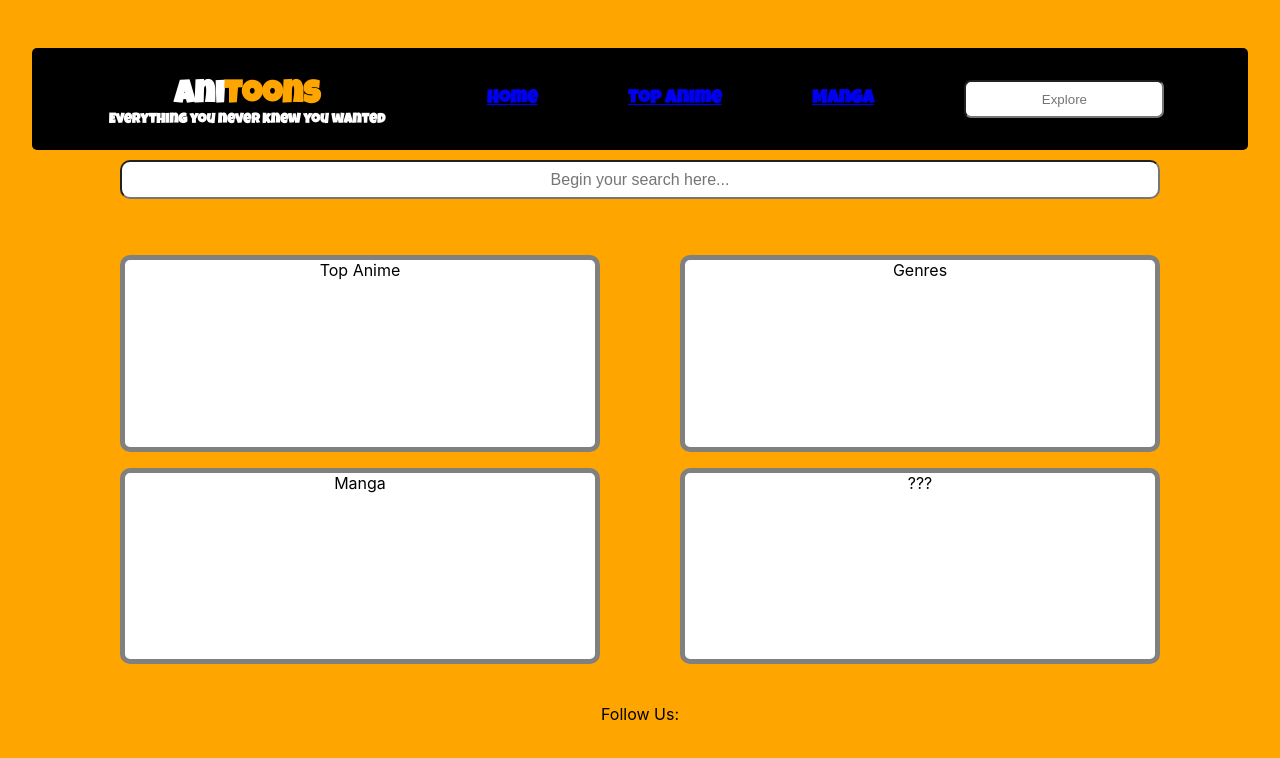
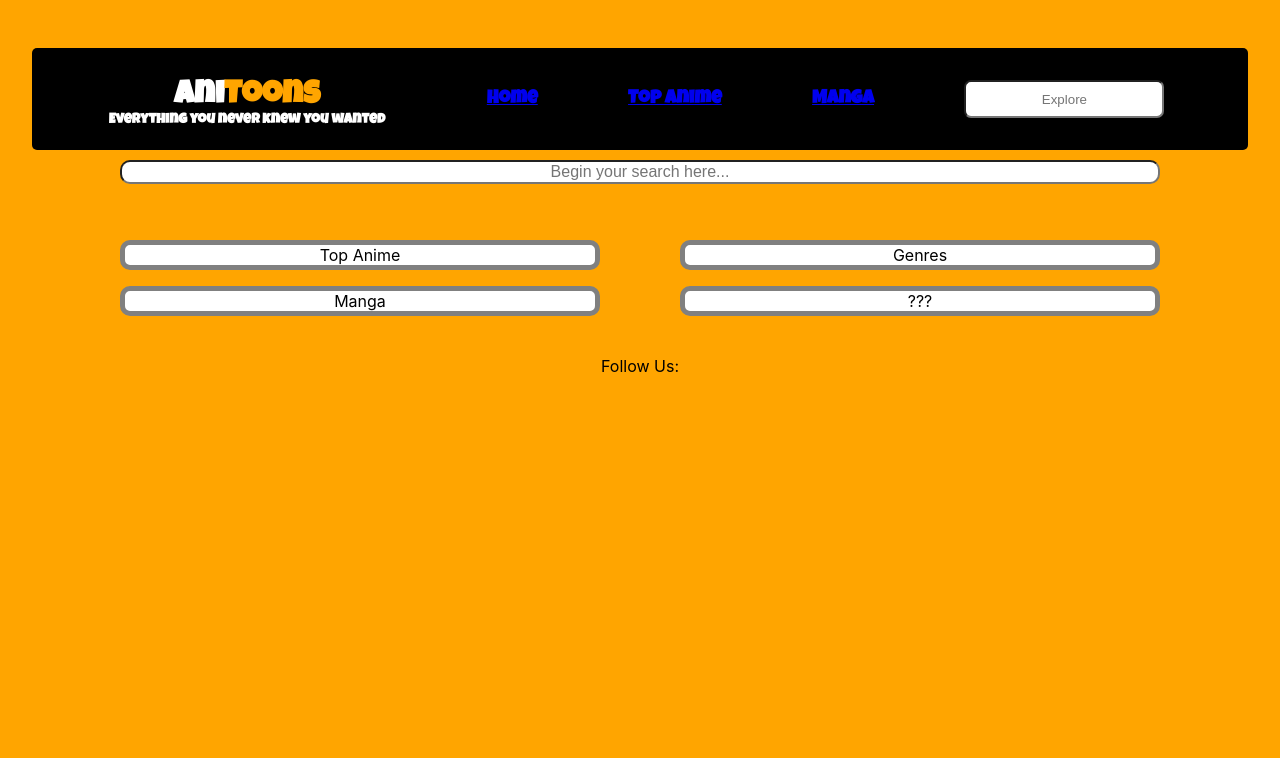
Before and after one commit to Juncie/AnimeList, a React (Create React App) app: page / in a window 1280 px wide. Shown: the top 758 px of the page. Built offline with nearby package versions, Linux system fonts and the light colour scheme.

Commit message:
toplist changes

```diff
--- a/src/App.css
+++ b/src/App.css
@@ -5,6 +5,10 @@
   text-align: center;
   height: 100vh;
   background: orange;
+  background-size: cover;
+  overflow: visible;
+  margin: 0;
+  padding: 0;
 }
 
 /* NAVBAR Lines 12 - 63 */
@@ -69,11 +73,11 @@ nav h5{
 }
 .wrapper{
   display: grid;
-  height: 100vh;
+  height: 100%;
   grid-template-columns: repeat(2, .4fr);
-  grid-template-rows:.2fr 1fr 1fr 25vw ;
+  grid-template-rows:.2fr 1fr 1fr 25vw;
   grid-template-areas:
-  "lol lol"
+  "searchbar searchbar"
   "topanime genres"
   "manga random"
   "footer footer" ;
@@ -92,7 +96,7 @@ nav h5{
 }
 
 .home-page input{
-  grid-area: lol;
+  grid-area: searchbar;
   position: relative;
   top: 20vh;
   border-radius: 10px;
@@ -100,9 +104,13 @@ nav h5{
   font-size: 1em;
 }
   .show-box{
-    display: flex;
-    flex-flow: column wrap;
+    margin-top: 20vh;
+    display: grid;
+    grid-template-columns: repeat(5, 19vw);
+
   }
+
+
 
 /* Error here */
 .topAnime-box{
```
